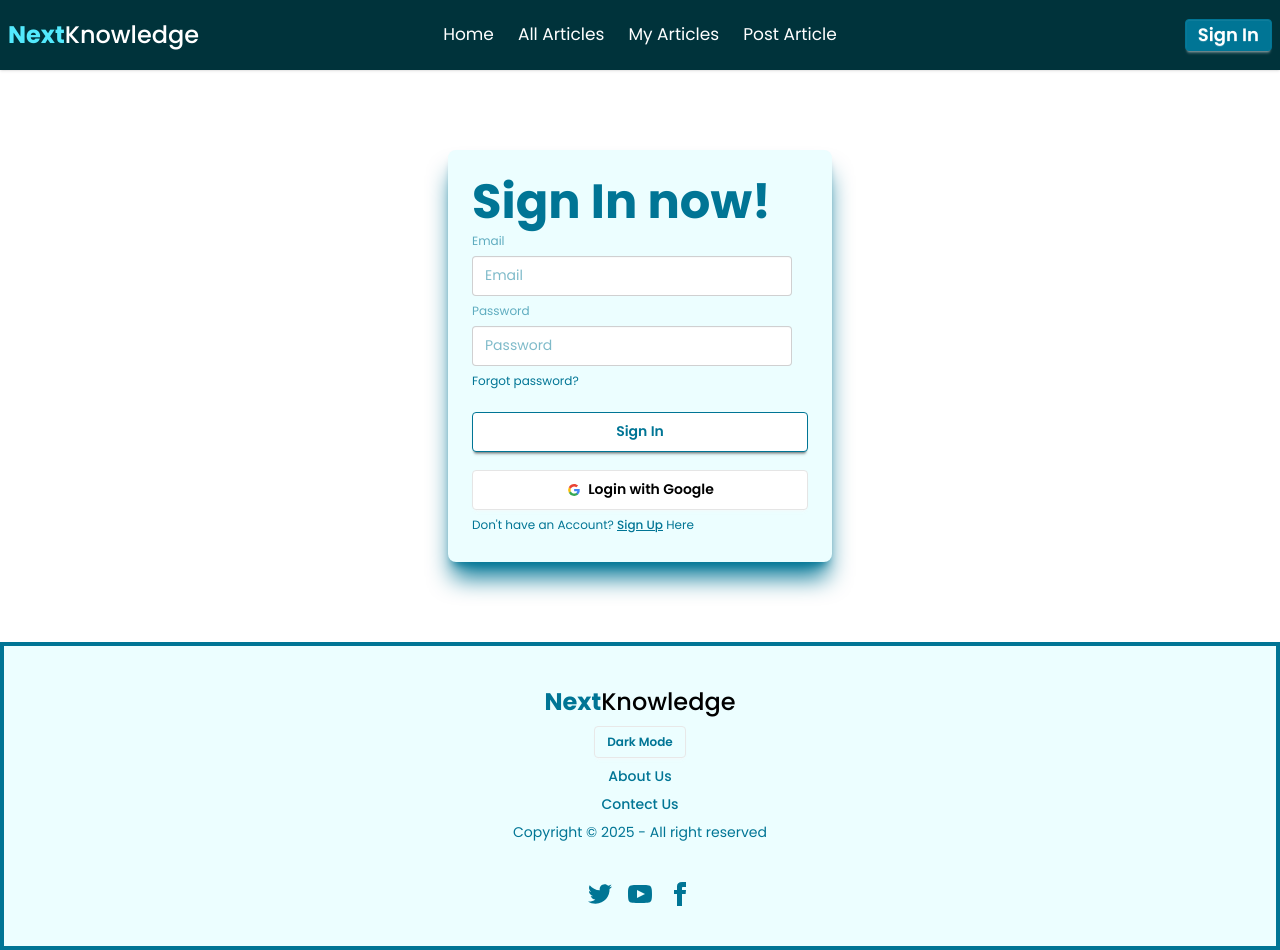
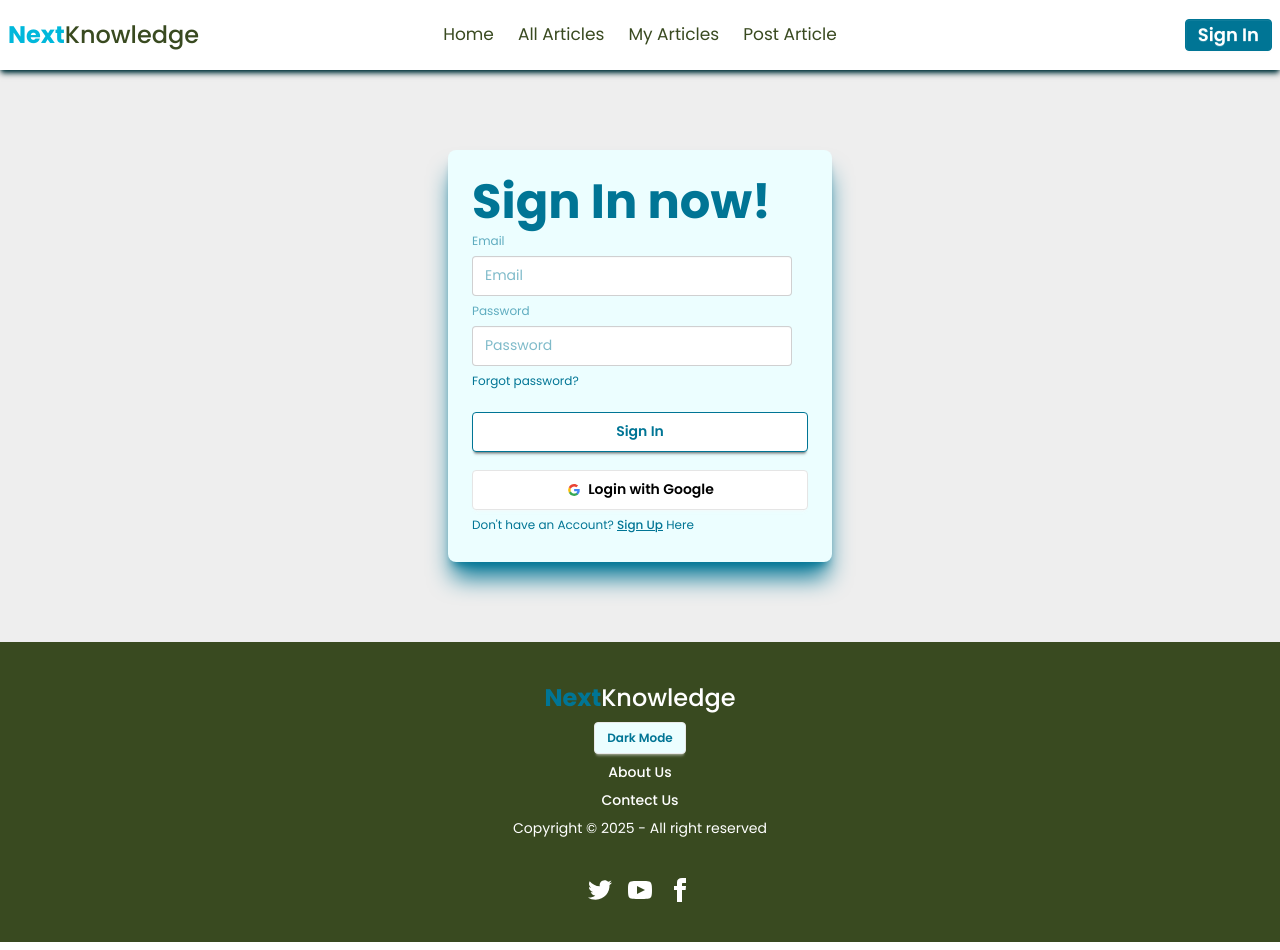
Before and after one commit to RohanR05/Article-Post, a React (Vite) app: page /signIn in a window 1280 px wide. Built offline with nearby package versions, Linux system fonts and the light colour scheme; no server answers.

Commit message:
new banner

```diff
--- a/src/App.css
+++ b/src/App.css
@@ -9,8 +9,8 @@ html {
 }
 
 .light{
-  color: #ffffff;
-  background: #00333b;
+  color:#394a20;
+  background: #ffffff ;
 }
 
 .dark{
--- a/src/Components/Footer.jsx
+++ b/src/Components/Footer.jsx
@@ -3,9 +3,9 @@ import ThemeToggle from "../Theme/Theme";
 
 const Footer = () => {
   return (
-    <footer className="footer footer-horizontal footer-center p-10 md:border-4 border-cyan-700 text-cyan-700 bg-cyan-50 mt-20 dark:bg-cyan-700 dark:text-cyan-50">
+    <footer className="footer footer-horizontal footer-center p-10 bg-[#394a20] text-white dark:bg-cyan-700 dark:text-cyan-50">
       <aside>
-        <a className="text-xl md:text-2xl font-medium text-black">
+        <a className="text-xl md:text-2xl font-medium">
           <span className="text-cyan-700 font-bold dark:text-cyan-50">Next</span>Knowledge
         </a>
         <ThemeToggle></ThemeToggle>
--- a/src/Components/Home.jsx
+++ b/src/Components/Home.jsx
@@ -2,6 +2,8 @@ import React, { use } from "react";
 import { Link, useLoaderData } from "react-router";
 import HomeArticleCard from "./HomeArticleCard";
 import { AuthContext } from "../Provider/AuthContext";
+import img from "../assets/Green Minimalist Summer Big Sale Medium Banner.png";
+
 const Home = () => {
   const article = useLoaderData();
   const { user } = use(AuthContext);
@@ -10,7 +12,7 @@ const Home = () => {
 
   return (
     <div>
-      <div
+      {/* <div
         className="hero"
         style={{
           backgroundImage: "url(https://i.ibb.co/d0BknRC9/download.jpg)",
@@ -33,7 +35,8 @@ const Home = () => {
             </button>
           </div>
         </div>
-      </div>{" "}
+      </div>{" "} */}
+      <img src={img} />
       {user && (
         <>
           {" "}
@@ -44,10 +47,7 @@ const Home = () => {
                 {categories.map((category, idx) => (
                   <Link to={`category/${category}`} key={idx}>
                     {" "}
-                    <button
-
-                      className="px-4 py-2 bg-cyan-100 text-cyan-800 rounded-full border border-cyan-300 hover:bg-cyan-200 dark:bg-cyan-700 dark:text-cyan-50 dark:border-cyan-500"
-                    >
+                    <button className="px-4 py-2 bg-cyan-100 text-cyan-800 rounded-full border border-cyan-300 hover:bg-cyan-200 dark:bg-cyan-700 dark:text-cyan-50 dark:border-cyan-500">
                       {category}
                     </button>
                   </Link>
--- a/src/Components/Navbar.jsx
+++ b/src/Components/Navbar.jsx
@@ -54,7 +54,7 @@ const Navbar = () => {
 
   return (
     <div>
-      <div className="navbar light shadow-sm dark:bg-cyan-700 dark:text-cyan-50">
+      <div className="navbar light shadow-md shadow-[#00333b] dark:bg-cyan-700 dark:text-cyan-50">
         <div className="navbar-start">
           <div className="dropdown">
             <div tabIndex={0} role="button" className="btn btn-ghost md:hidden">
@@ -82,7 +82,7 @@ const Navbar = () => {
             </ul>
           </div>
           <Link to="/" className="text-xl md:text-2xl font-medium">
-            <span className="text-cyan-300 font-bold  dark:text-cyan-50">
+            <span className="text-cyan-500 font-bold  dark:text-cyan-50">
               Next
             </span>
             Knowledge
--- a/src/MainLayout/Root.jsx
+++ b/src/MainLayout/Root.jsx
@@ -1,15 +1,18 @@
-import Navbar from '../Components/Navbar'
-import Footer from '../Components/Footer'
-import { Outlet } from 'react-router'
+import Navbar from "../Components/Navbar";
+import Footer from "../Components/Footer";
+import { Outlet } from "react-router";
 
 const Root = () => {
   return (
-    <div className='max-w-screen-xl mx-auto '>
+    <div className="bg-base-300">
+      {" "}
       <Navbar></Navbar>
-      <Outlet></Outlet>
+      <div className="max-w-screen-xl mx-auto m-16">
+        <Outlet></Outlet>
+      </div>{" "}
       <Footer></Footer>
     </div>
-  )
-}
+  );
+};
 
-export default Root
+export default Root;
```
Also changed, not shown: 1 other file (tests, documents, lock files or other folders).
